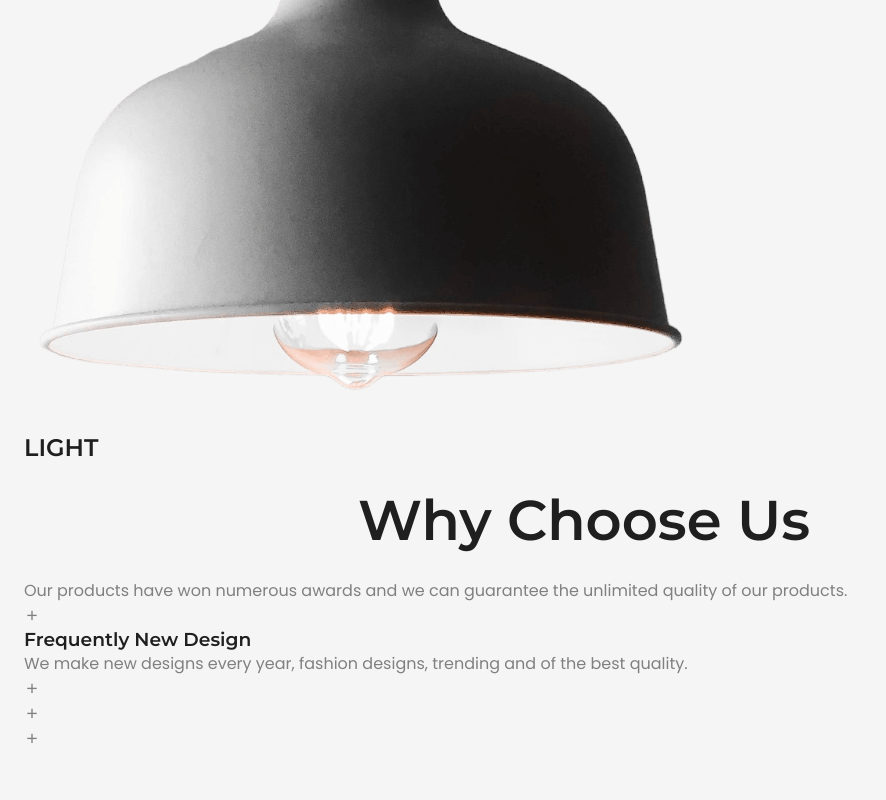
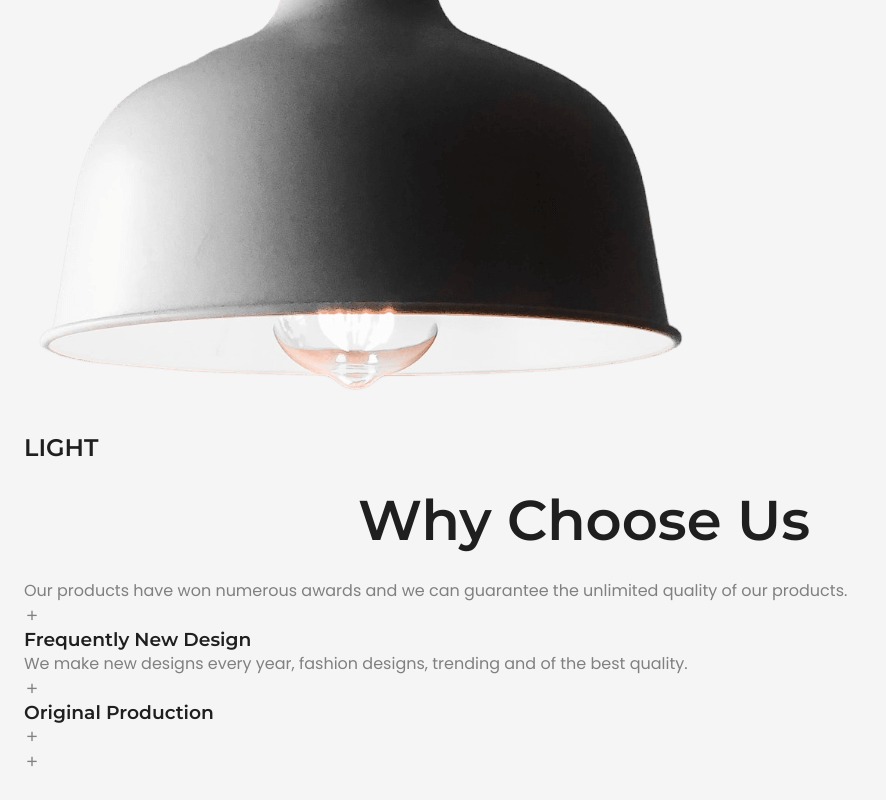
Before and after one commit to erickdc7/responsive-lamp-website, a plain HTML site: page index.html in a window 1280 px wide. Shown: the part 2217-3017 px from the top of the page, without its empty margins (0-886 px from the left). Drawn offline with nearby package versions, Linux system fonts and the light colour scheme.

Commit message:
text added

```diff
--- a/index.html
+++ b/index.html
@@ -283,7 +283,7 @@
                         <div class="choose__faq-icon">
                            <i class="ri-add-line"></i>
                         </div>
-                        <h3 class="choose__faq-title"></h3>
+                        <h3 class="choose__faq-title">Original Production</h3>
                      </div>
 
                      <div class="choose__faq-content">
```
